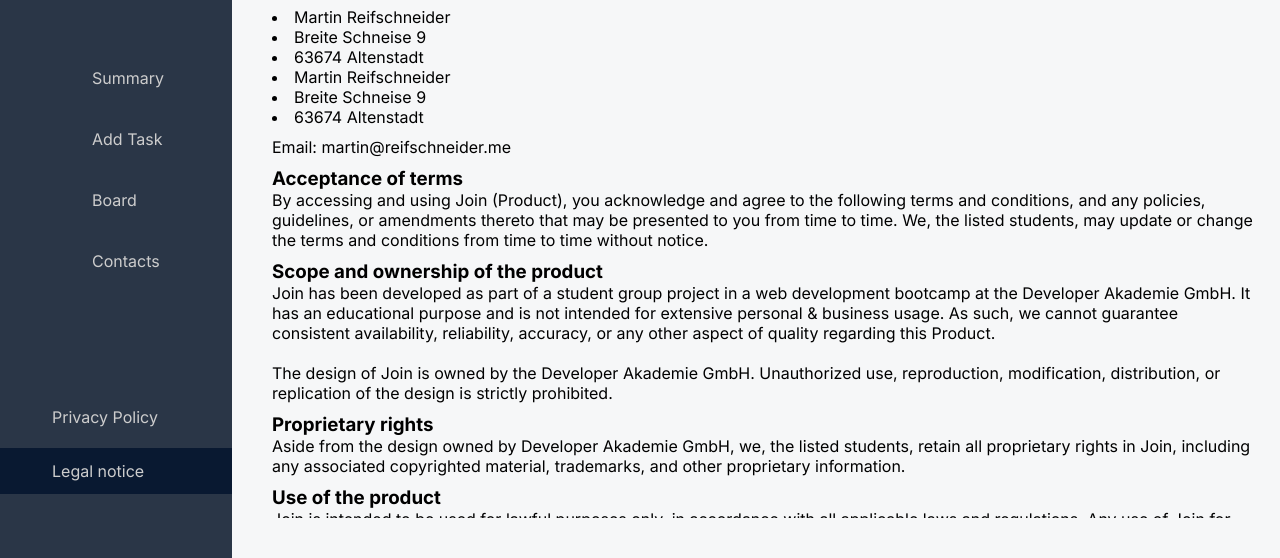
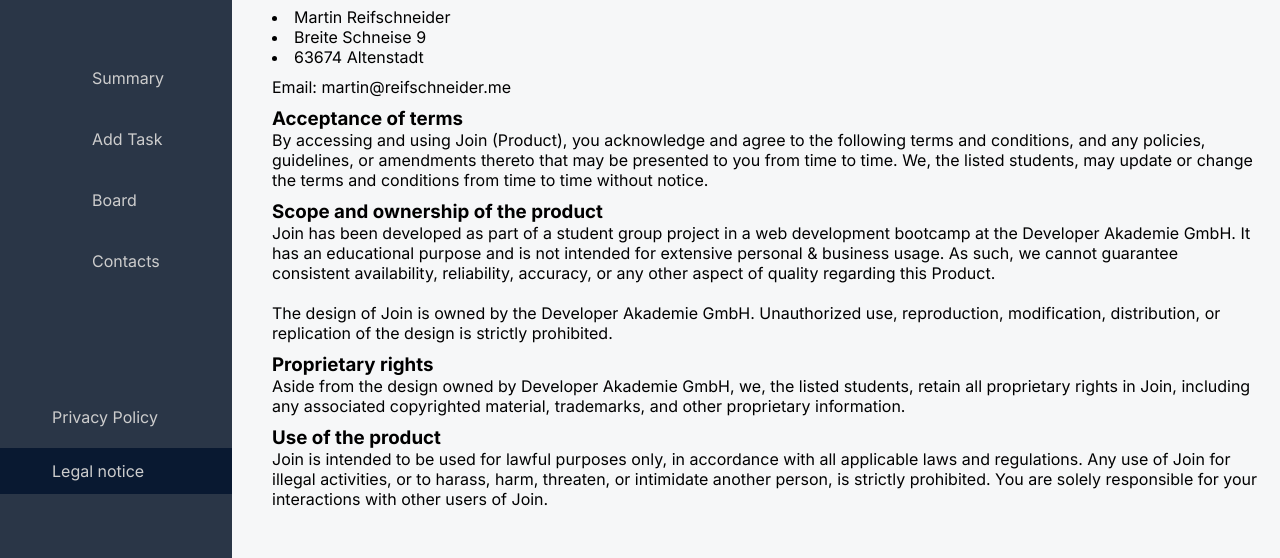
Before and after one commit to mercoding/join, a website: page html/impressum.html in a window 1280 px wide. Shown: the part 242-800 px from the top of the page. Drawn offline with Linux system fonts and the light colour scheme; no server answers.

Commit message:
Update -> Imprint

```diff
--- a/html/impressum.html
+++ b/html/impressum.html
@@ -93,10 +93,6 @@
             <li>Michael Fiebelkorn</li>
             <li>Ratzelstrasse 10a</li>
             <li>04207 Leipzig</li>-->
-
-            <li>Martin Reifschneider</li>
-            <li>Breite Schneise 9</li>
-            <li>63674 Altenstadt</li>
 
           </div>
           <div class="mt-10">
```
